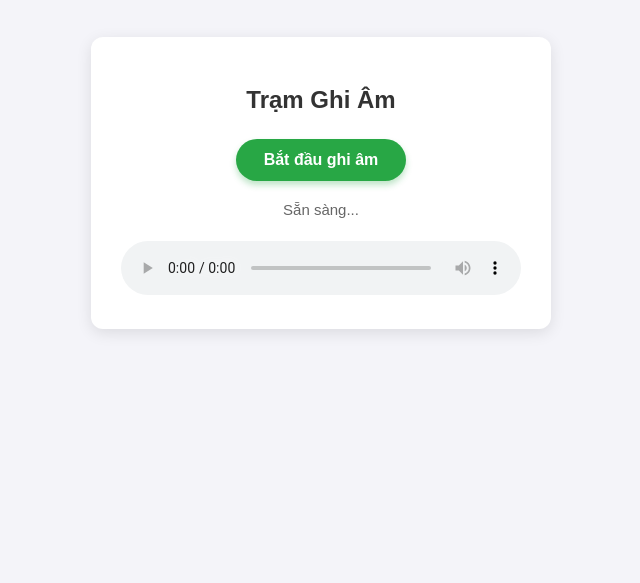
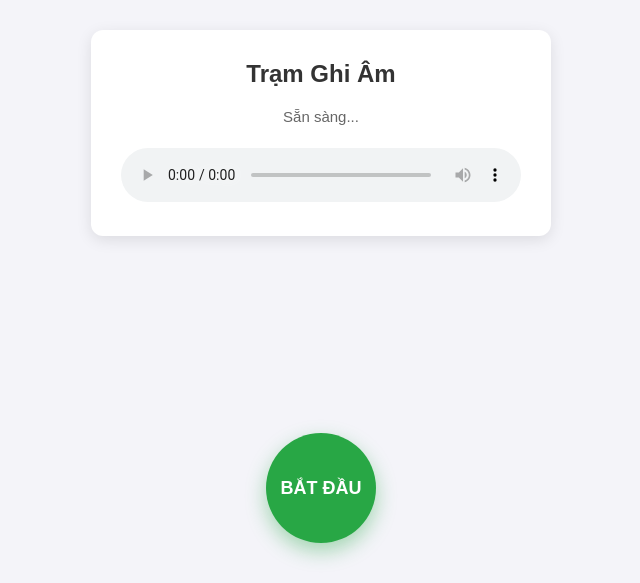
Before and after one commit to lelevietnam99/test-record, a plain HTML site: page index.html in a window 1280 px wide. Shown: the part 217-800 px from the top of the page, without its empty margins (319-959 px from the left). Drawn offline with Linux system fonts and the light colour scheme.

Commit message:
Update index.html

```diff
--- a/index.html
+++ b/index.html
@@ -18,7 +18,11 @@
             height: 100vh;
             background-color: #f4f4f9;
             margin: 0;
+            /* Thêm padding dưới để nội dung không bị nút che mất */
+            padding-bottom: 100px;
+            box-sizing: border-box;
         }
+
         .container {
             background-color: white;
             padding: 30px;
@@ -26,53 +30,13 @@
             box-shadow: 0 4px 15px rgba(0,0,0,0.1);
             text-align: center;
             max-width: 400px;
-            width: 100%;
+            width: 90%;
         }
+
         h2 {
             color: #333;
-            margin-bottom: 25px;
-        }
-        .controls {
+            margin-top: 0;
             margin-bottom: 20px;
-        }
-
-        button {
-            padding: 12px 28px;
-            font-size: 16px;
-            font-weight: bold;
-            border: none;
-            border-radius: 50px;
-            cursor: pointer;
-            color: white;
-            background-color: #28a745;
-            box-shadow: 0 4px 6px rgba(40, 167, 69, 0.3);
-            transition: all 0.3s ease;
-            outline: none;
-        }
-
-        button:hover {
-            transform: translateY(-2px);
-            box-shadow: 0 6px 8px rgba(40, 167, 69, 0.4);
-        }
-
-        button:active {
-            transform: translateY(1px);
-        }
-
-        button.recording {
-            background-color: #dc3545;
-            box-shadow: 0 4px 6px rgba(220, 53, 69, 0.3);
-            animation: pulse 1.5s infinite;
-        }
-
-        button.recording:hover {
-            box-shadow: 0 6px 8px rgba(220, 53, 69, 0.4);
-        }
-
-        @keyframes pulse {
-            0% { box-shadow: 0 0 0 0 rgba(220, 53, 69, 0.6); }
-            70% { box-shadow: 0 0 0 12px rgba(220, 53, 69, 0); }
-            100% { box-shadow: 0 0 0 0 rgba(220, 53, 69, 0); }
         }
 
         audio {
@@ -80,6 +44,7 @@
             margin-top: 20px;
             outline: none;
         }
+
         .status {
             margin-top: 15px;
             font-size: 15px;
@@ -87,27 +52,79 @@
             height: 20px;
             transition: color 0.3s;
         }
+
+        /* --- CSS MỚI CHO NÚT GHI ÂM TRÒN VÀ NẰM DƯỚI ĐÁY --- */
+        .controls {
+            position: fixed;
+            bottom: 40px;
+            left: 50%;
+            transform: translateX(-50%);
+            z-index: 1000;
+        }
+
+        button {
+            width: 110px;        /* Độ rộng của nút */
+            height: 110px;       /* Chiều cao bằng độ rộng để tạo hình vuông */
+            font-size: 18px;
+            font-weight: bold;
+            border: none;
+            border-radius: 50%;  /* Biến hình vuông thành hình tròn */
+            cursor: pointer;
+            color: white;
+            background-color: #28a745;
+            box-shadow: 0 8px 20px rgba(40, 167, 69, 0.4);
+            transition: all 0.3s ease;
+            outline: none;
+            display: flex;
+            align-items: center;
+            justify-content: center;
+            text-align: center;
+        }
+
+        button:hover {
+            transform: scale(1.05); /* Phóng to nhẹ khi di chuột */
+            box-shadow: 0 12px 25px rgba(40, 167, 69, 0.5);
+        }
+
+        button:active {
+            transform: scale(0.95); /* Lõm xuống khi bấm */
+        }
+
+        button.recording {
+            background-color: #dc3545;
+            box-shadow: 0 8px 20px rgba(220, 53, 69, 0.4);
+            animation: pulse 1.5s infinite;
+        }
+
+        button.recording:hover {
+            box-shadow: 0 12px 25px rgba(220, 53, 69, 0.5);
+        }
+
+        @keyframes pulse {
+            0% { box-shadow: 0 0 0 0 rgba(220, 53, 69, 0.6); }
+            70% { box-shadow: 0 0 0 15px rgba(220, 53, 69, 0); }
+            100% { box-shadow: 0 0 0 0 rgba(220, 53, 69, 0); }
+        }
     </style>
 </head>
 <body>
 
 <div class="container">
     <h2>Trạm Ghi Âm</h2>
-    <div class="controls">
-        <button id="recordToggleBtn">Bắt đầu ghi âm</button>
-    </div>
     <div class="status" id="statusText">Sẵn sàng...</div>
-
     <audio id="audioPlayback" controls></audio>
 </div>
 
+<div class="controls">
+    <button id="recordToggleBtn">BẮT ĐẦU</button>
+</div>
+
 <script>
-    // --- ĐĂNG KÝ SERVICE WORKER CHO PWA ---
     if ('serviceWorker' in navigator) {
         window.addEventListener('load', () => {
             navigator.serviceWorker.register('sw.js')
                 .then(registration => {
-                    console.log('ServiceWorker đăng ký thành công với scope: ', registration.scope);
+                    console.log('ServiceWorker đăng ký thành công');
                 })
                 .catch(err => {
                     console.log('ServiceWorker đăng ký thất bại: ', err);
@@ -115,7 +132,6 @@
         });
     }
 
-    // --- CODE GHI ÂM TỰ ĐỘNG PHÁT (GIỮ NGUYÊN) ---
     let mediaRecorder;
     let audioChunks = [];
     let isRecording = false;
@@ -153,7 +169,8 @@
                 mediaRecorder.start();
                 isRecording = true;
 
-                recordToggleBtn.textContent = 'Dừng ghi âm';
+                // Cập nhật chữ ngắn gọn cho vừa hình tròn
+                recordToggleBtn.textContent = 'DỪNG';
                 recordToggleBtn.classList.add('recording');
                 statusText.textContent = '⏺ Đang ghi âm...';
                 statusText.style.color = '#dc3545';
@@ -167,7 +184,8 @@
             mediaRecorder.stop();
             isRecording = false;
 
-            recordToggleBtn.textContent = 'Bắt đầu ghi âm';
+            // Cập nhật chữ ngắn gọn
+            recordToggleBtn.textContent = 'BẮT ĐẦU';
             recordToggleBtn.classList.remove('recording');
             statusText.textContent = 'Đang phát lại bản ghi...';
             statusText.style.color = '#28a745';
```
